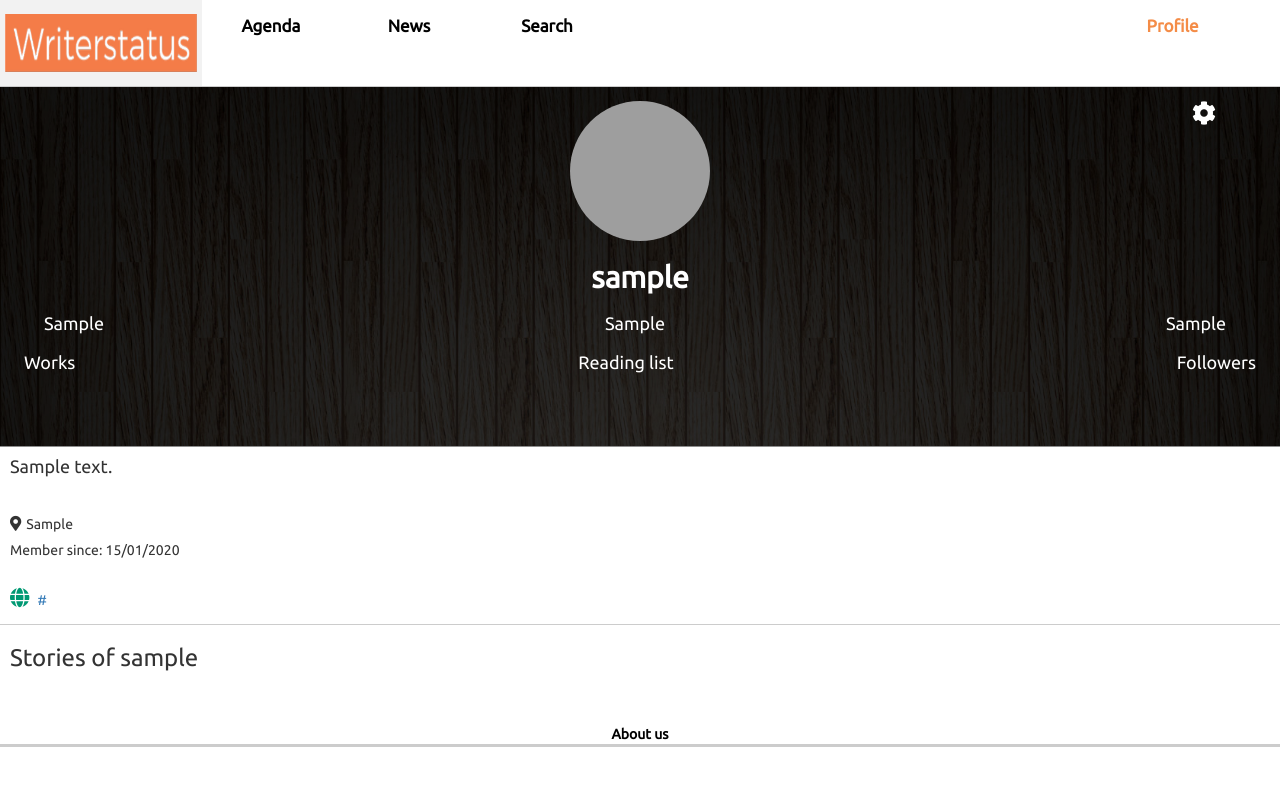
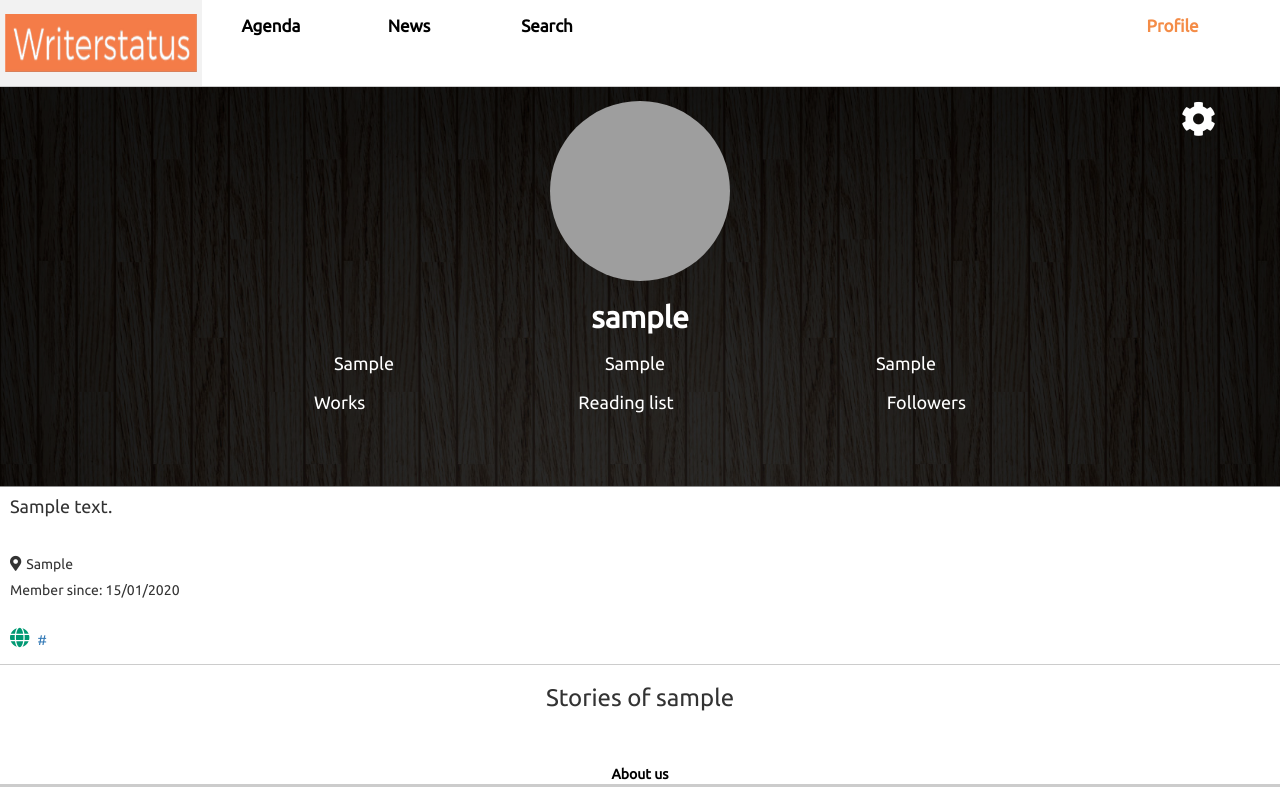
Before and after one commit to imcrazydia/MyBand, a PHP site: page /profile in a window 1280 px wide. Run offline with PHP 8.4, Linux system fonts and the light colour scheme; the visitor is signed in with stand-in values (Sample User, id 1); tables that the repository leaves empty or names only in its code hold one stand-in row (values such as "Sample post"); data that the repository does not hold is empty; grey boxes are pictures that could not be loaded.

Commit message:
responsive af
en back buttons in add-story en edit profile

```diff
--- a/private/templates/add-story.php
+++ b/private/templates/add-story.php
@@ -18,4 +18,5 @@
     </div>
     <br>
     <input class="button" type="submit" name="submit" value="Add story">
+    <a href="<?php echo url_to('/profile') ?>">Back</a>
   </form>
--- a/private/templates/edit_profile.php
+++ b/private/templates/edit_profile.php
@@ -34,6 +34,7 @@
     </div>
     <br>
     <input class="button" type="submit" name="submit" value="Save Changes">
+    <a href="<?php echo url_to('/profile') ?>">Back</a>
   </form>
   <?php }
 } ?>
--- a/private/templates/profile.php
+++ b/private/templates/profile.php
@@ -31,7 +31,7 @@
 <div class="header_img">
     <!-- Profiel Picture, Username and edit profile button-->
     <div class="header_info">
-        <a onclick="openNav()" id="settingsIcon"><i style='font-size:24px' class='fas'>&#xf013;</i></a>
+        <a onclick="openNav()" id="settingsIcon"><i class='fas'>&#xf013;</i></a>
 
         <img id="prof_pic" src="<?php echo url_to("/" . $user_pic) ?>" />
         <br>
@@ -54,6 +54,7 @@
         <br>
     </div>
 </div>
+<div class="wrapper">
 <div id="bio_box">
 <div id="bio">
     <h4><?php echo $bio ?></h4>
@@ -97,4 +98,5 @@
 <?php }
 }
 } ?>
+</div>
 <script src="<?php echo url_to('/js/profile.js')?>"></script>
--- a/public/css/about-us.css
+++ b/public/css/about-us.css
@@ -155,6 +155,10 @@
         margin-right: 40em;
     }
 
+    .fifthText {
+        padding: 5em;
+    }
+
     .fifthText p {
         margin-right: 20em;
         margin-left: 20em;
--- a/public/css/head.css
+++ b/public/css/head.css
@@ -56,7 +56,7 @@
     font-weight: bold;
   }
   .text-logo {
-    width: 15vw;
+    width: 20vw;
     height: 4vh;
   }
 
--- a/public/css/profile.css
+++ b/public/css/profile.css
@@ -28,6 +28,10 @@
     right: 5%;
     color: #fff;
     cursor: pointer;
+}
+
+.fas {
+  font-size:24px;
 }
 
 #prof_pic {
@@ -70,7 +74,6 @@
   grid-template-columns: 1fr 1fr;
   grid-gap: 10px;
   padding-bottom: 10px;
-  border-bottom: solid 1px #ccc;
 }
 
 #story_cover {
@@ -130,3 +133,94 @@
     right: 45px;
     font-size: 60px;
   }
+
+  /* Medium devices */
+@media only screen and (min-width: 768px) {
+
+  .header_img {
+    height: 35vh;
+}
+
+  .header_info {
+    height: 35vh;
+}
+
+.fas {
+  font-size: 35px;
+}
+
+#prof_pic {
+    border-radius: 50%;
+    width: 180px;
+    height: 180px;
+}
+
+  .counters {
+    display: flex;
+    justify-content: space-between;
+    margin-bottom: -20px;
+    margin-left: 150px;
+    margin-right: 160px;
+}
+
+  .user_counters {
+    display: flex;
+    justify-content: space-between;
+    margin-left: 130px;
+    margin-right: 130px;
+}
+
+.story {
+  margin-left: 10px;
+  margin-right: 10px;
+  text-align: center;
+}
+
+.content {
+  margin-right: 5em;
+}
+
+#story_cover {
+  width: 18vw;
+  height: 140px;
+  margin-left: 16em;
+}
+
+
+}
+
+/* Large devices */
+@media only screen and (min-width: 992px) {
+  .header_img {
+    height: 50vh;
+}
+
+  .header_info {
+    height: 50vh;
+}
+
+.counters {
+  display: flex;
+  justify-content: space-between;
+  margin-bottom: -20px;
+  margin-left: 320px;
+  margin-right: 330px;
+}
+
+.user_counters {
+  display: flex;
+  justify-content: space-between;
+  margin-left: 300px;
+  margin-right: 300px;
+}
+
+.content {
+  margin-right: 40em;
+}
+
+#story_cover {
+  width: 10vw;
+  height: 140px;
+  margin-left: 35em;
+}
+}
```
Also changed, not shown: public/css/add-story.css (+23 -0 lines), public/css/edit_profile.css (+23 -0 lines), public/css/homepage.css (+11 -4 lines).
